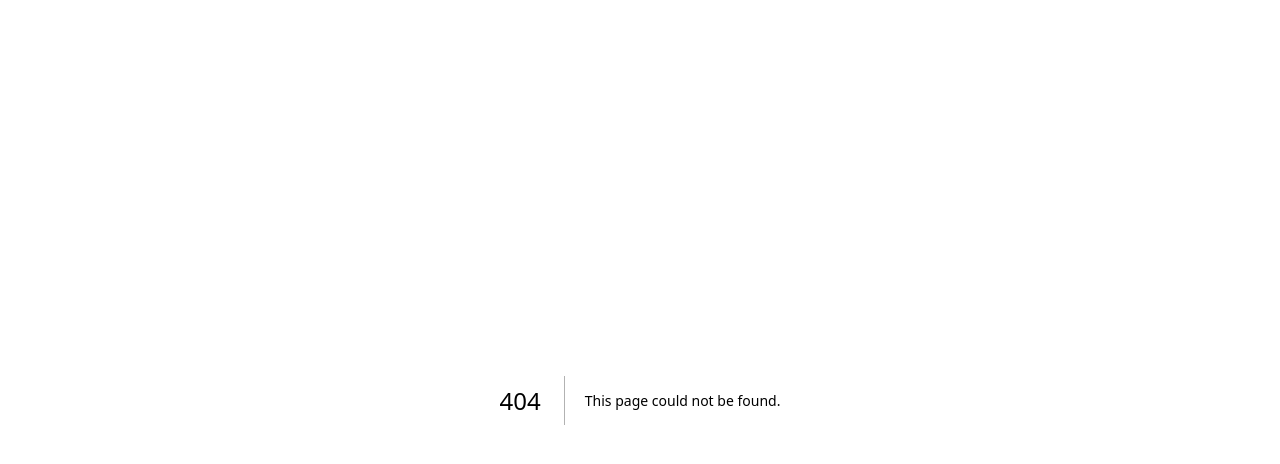
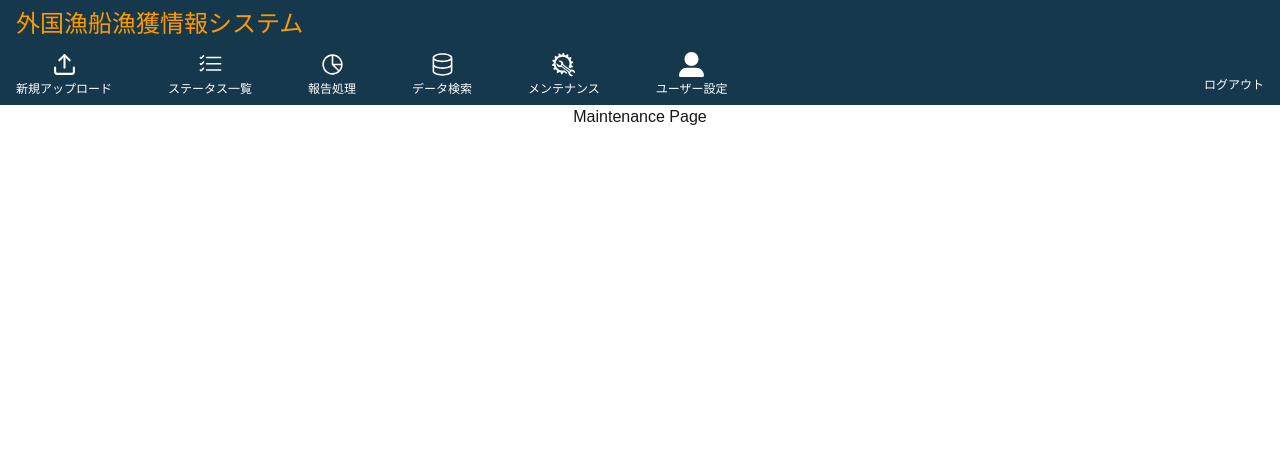
Before and after one commit to Nghphuoc/tuna-pj-fe, a Next.js app: page /home/maintenance in a window 1280 px wide. Before the commit this address had no page. Shown: the top 464 px of the page. Built offline with nearby package versions, Linux system fonts and the light colour scheme.

Commit message:
add: navigation global for folder home

```diff
--- a/app/MN-01/page.jsx
+++ /dev/null
@@ -1,23 +0,0 @@
-"use client";
-
-import { useState } from "react";
-import Dialog from "@/app/Components/MN-S01/dialog";
-import NavigationFullItems from "@/app/Components/navigationfullitems";
-
-const Page = () => {
-    const [showDialog, setShowDialog] = useState(true);
-    const message = "入力された内容で書類を追加アップロードします。よろしいですか？";
-
-    return (
-        <>
-            <NavigationFullItems />
-            <div className="items-center justify-center flex flex-col h-screen">
-                {showDialog && (
-                <Dialog notifycation={message} onClose={() => setShowDialog(false)} />
-            )}
-            </div>
-        </>
-    );
-};
-
-export default Page;
--- /dev/null
+++ b/app/home/chart/page.jsx
@@ -0,0 +1,9 @@
+const ChartPage = () => {
+    return (
+        <>
+        <p className="text-center items-center">Chart Page</p>
+        </>
+    );
+}
+
+export default ChartPage;
--- /dev/null
+++ b/app/home/data/page.jsx
@@ -0,0 +1,12 @@
+
+
+const DataPage = () => {
+    return (
+        <>
+            <p className="text-center items-center">Data Page</p>
+            {/* You can add more content or components here as needed */}
+        </>
+    );
+}
+
+export default DataPage;
--- /dev/null
+++ b/app/home/layout.tsx
@@ -0,0 +1,21 @@
+import { Geist, Geist_Mono } from "next/font/google";
+import "../globals.css";
+import NavigationFullItems from "../components/navigationfullitems"; // điều chỉnh đúng path
+
+const geistSans = Geist({ variable: "--font-geist-sans", subsets: ["latin"] });
+const geistMono = Geist_Mono({ variable: "--font-geist-mono", subsets: ["latin"] });
+
+export default function HomeLayout({
+    children,
+}: Readonly<{
+    children: React.ReactNode;
+}>) {
+    return (
+        <>
+            <div className={`${geistSans.variable} ${geistMono.variable} antialiased`}>
+                <NavigationFullItems />
+                {children}
+            </div>
+        </>
+    );
+}
--- /dev/null
+++ b/app/home/maintenance/page.jsx
@@ -0,0 +1,11 @@
+
+
+const MaintenancePage = () => {
+    return (
+        <>
+            <p className="text-center items-center">Maintenance Page</p>
+        </>
+    );
+}
+
+export default MaintenancePage;
--- /dev/null
+++ b/app/home/status/page.jsx
@@ -0,0 +1,11 @@
+
+
+const StatusPage = () => {
+    return (
+        <>
+        <p className="text-center items-center">Status Page</p>
+        </>
+    );
+}
+
+export default StatusPage;
--- /dev/null
+++ b/app/home/upload/page.jsx
@@ -0,0 +1,13 @@
+"use client";
+
+import FromImportExcel from "@/app/Components/MN-S01/fromimportexcel";
+
+const Page = () => {
+    return (
+        <>
+            <FromImportExcel />
+        </>
+    );
+};
+
+export default Page;
--- /dev/null
+++ b/app/home/user/page.jsx
@@ -0,0 +1,11 @@
+
+
+const UserPage = () => {
+    return (
+        <>
+        <p className="text-center items-center">User Page</p>
+        </>
+    );
+}
+
+export default UserPage;
```
Also changed, not shown: app/home/page.jsx (added, +9 -0 lines).
